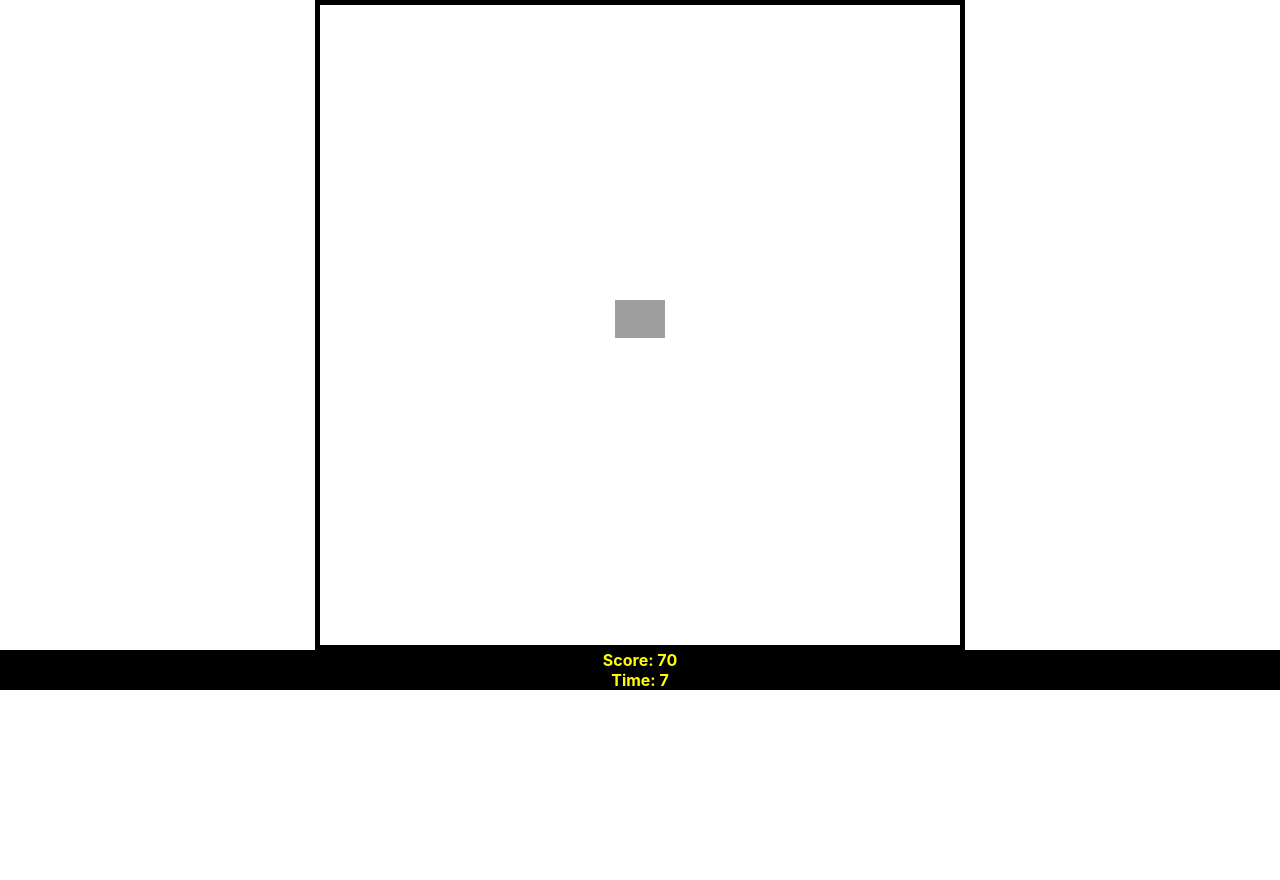
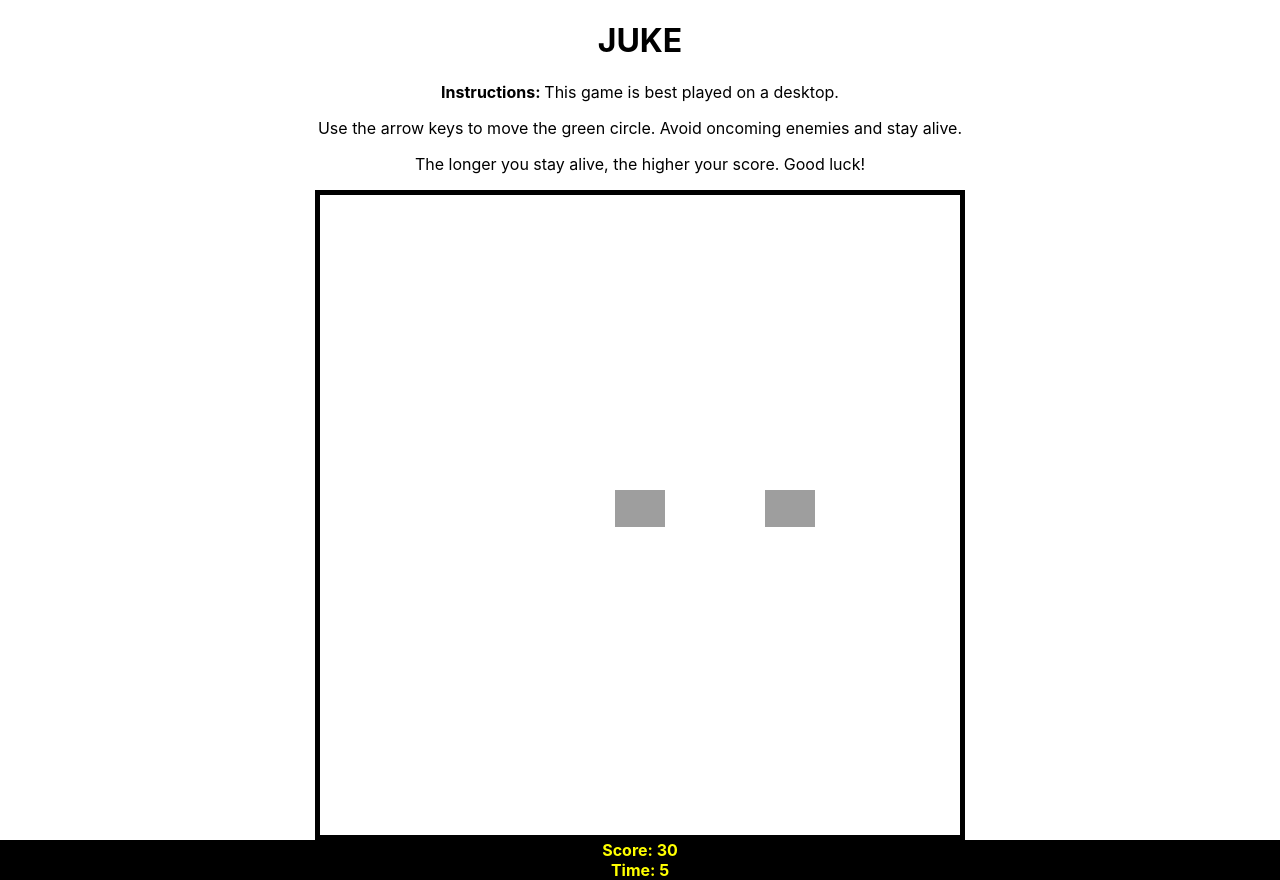
Before and after one commit to chriskay25/juke, a React (Create React App) app: page / in a window 1280 px wide. Before the commit the page ends 800 px from the top, so only its background shows below. Built offline with nearby package versions, Linux system fonts and the light colour scheme; grey boxes are pictures that could not be loaded.

Commit message:
Instructions comp, move lifecycle methods down, remove part of state

```diff
--- /dev/null
+++ b/src/components/Instructions.jsx
@@ -0,0 +1,18 @@
+import React from 'react'
+
+const Instructions = () => {
+
+  return (
+    <>
+      <h1>JUKE</h1>
+      <div className="Instructions">
+        <p><strong>Instructions: </strong>This game is best played on a desktop.</p>
+        <p>Use the arrow keys to move the green circle. Avoid oncoming enemies and stay alive.</p>
+        <p>The longer you stay alive, the higher your score. Good luck!</p>
+      </div>
+    </>
+  )
+
+}
+
+export default Instructions
--- a/src/containers/GameContainer.jsx
+++ b/src/containers/GameContainer.jsx
@@ -3,6 +3,7 @@ import CanvasComponent from '../components/CanvasComponent'
 import GameStats from '../components/GameStats'
 import PlayerComponent from '../components/PlayerComponent'
 import EnemyComponent from '../components/EnemyComponent'
+import Instructions from '../components/Instructions'
 
 class GameContainer extends Component {
 
@@ -15,8 +16,7 @@ class GameContainer extends Component {
       finished: false,
       score: 0,
       timeElapsed: 0,
-      onScreenEnemies: 0,
-      speed: 8,
+      speed: 5,
       positions: {
         player: {
           x: (boardSize / 2) - (playerSize / 2),
@@ -37,10 +37,6 @@ class GameContainer extends Component {
     const { player } = this.state.positions
     const { boardSize, playerSize } = this.state
     let newEnemy;
-
-    this.setState({
-      onScreenEnemies: this.state.onScreenEnemies + 1
-    })
 
     switch(this.randomSide(1, 4)) {
       case 1:  // Left
@@ -102,22 +98,12 @@ class GameContainer extends Component {
     })
   }
 
-  componentDidMount() {
-    this.startGame()
-  }
-
-  componentWillUnmount() {
-    clearInterval(this.timeInterval)
-    clearInterval(this.enemyInterval)
-    clearInterval(this.enemyCreationInterval)
-  }
-
   startGame = () => {
     console.log("Game Started!")
     this.createNewEnemy()
     this.timeInterval = setInterval(this.updateGame, 1000) // starts timer
     this.enemyInterval = setInterval(this.updateEnemyPositions, 50)
-    this.enemyCreationInterval = setInterval(this.createNewEnemy, 5000)
+    this.enemyCreationInterval = setInterval(this.createNewEnemy, 2000)
   }
 
   updateGame = () => {  // Had to include state below, why doesn't this work without it?
@@ -130,6 +116,7 @@ class GameContainer extends Component {
   gameOver = () => {
     console.log("Game Over")
     this.setState({
+      score: 0,
       positions: {
         ...this.state.positions,
         enemies: []
@@ -213,6 +200,7 @@ class GameContainer extends Component {
     const { playerSize, score, boardSize, timeElapsed, positions } = this.state
     return (
       <div className="GameContainer">
+        <Instructions />
         <CanvasComponent boardSize={boardSize}>
           <PlayerComponent playerPosition={positions.player} playerSize={playerSize} handlePlayerMovement={this.handlePlayerMovement} />
           {this.state.positions.enemies.map(enemy =>
@@ -229,6 +217,18 @@ class GameContainer extends Component {
       </div>
     )
   }
+
+  componentDidMount() {
+    this.startGame()
+  }
+
+  componentWillUnmount() {
+    clearInterval(this.timeInterval)
+    clearInterval(this.enemyInterval)
+    clearInterval(this.enemyCreationInterval)
+  }
 }
 
+
+
 export default GameContainer
```
